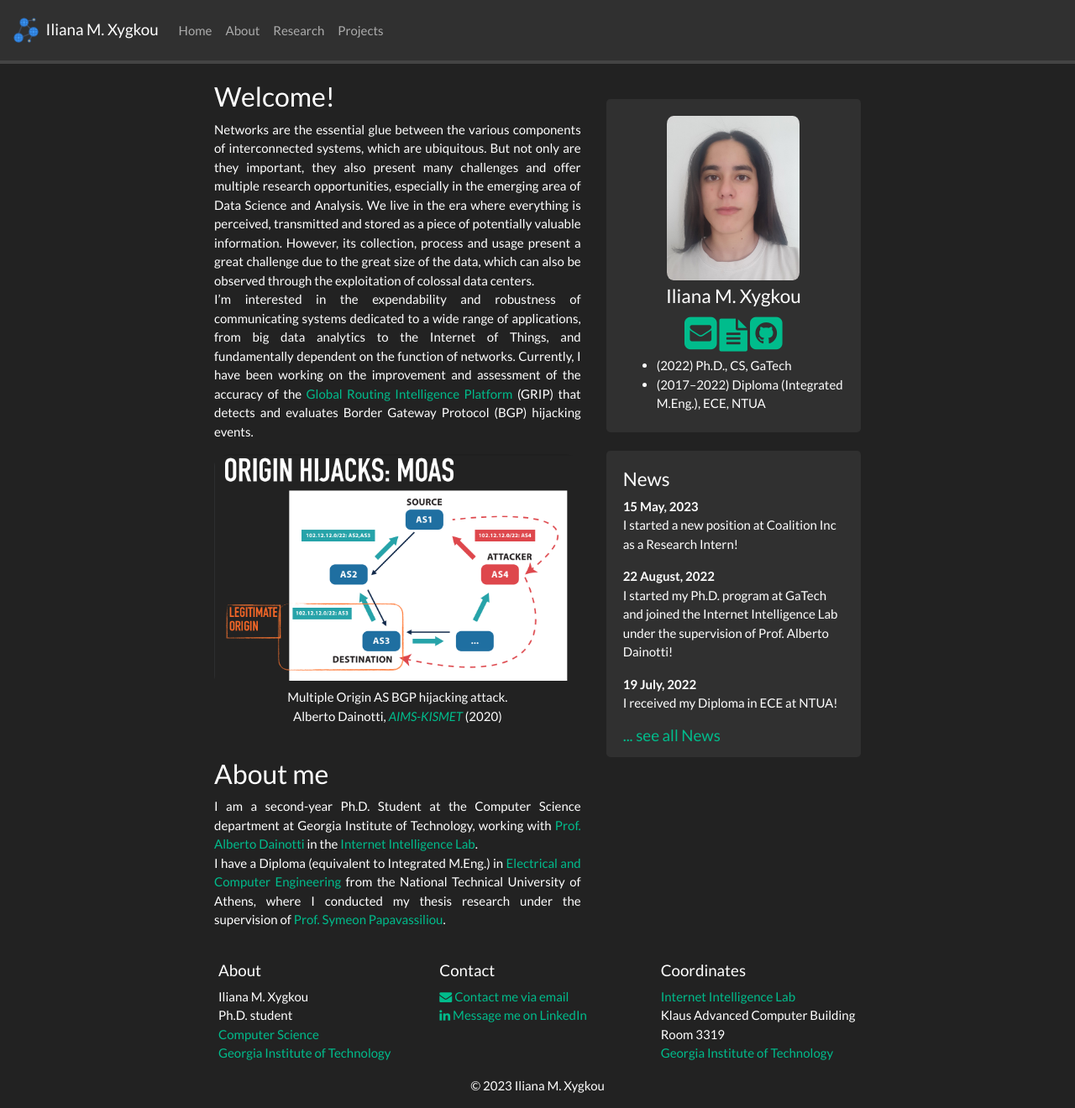
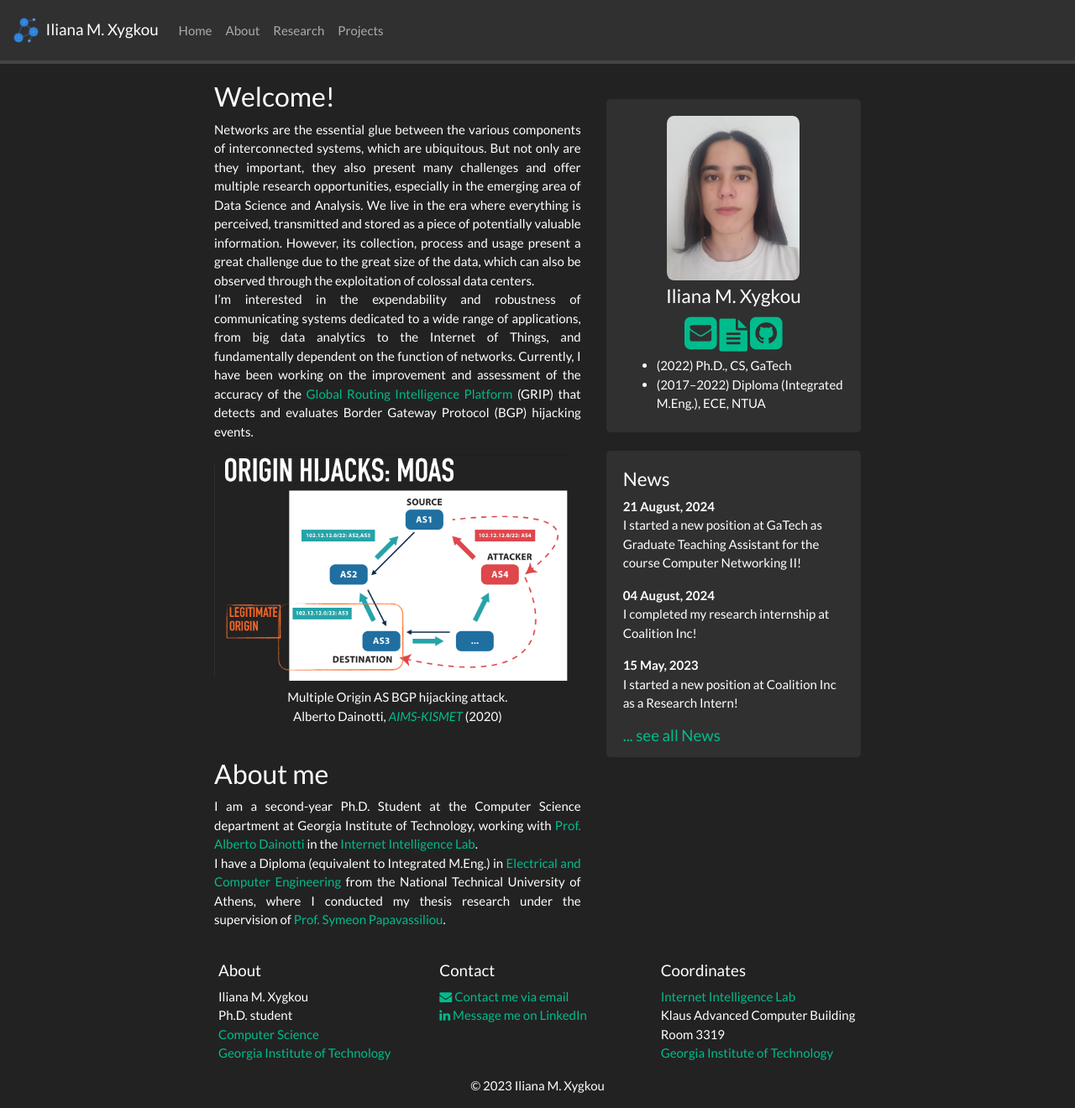
Before and after one commit to IlianaXn/ilianaxn.github.io, a Jekyll site: the page built from _pages/home.md, in a window 1280 px wide and 1320 px high. Shown: the whole window at 84% size. Built offline with Jekyll 4.4.1, drawn with Linux system fonts in a browser that asks for light colours; nearby versions of some CDN libraries; a style sheet for code colours, icons or effects is not loaded.

Commit message:
Update news.yml

```diff
--- a/_data/news.yml
+++ b/_data/news.yml
@@ -1,3 +1,7 @@
+- date: 21 August, 2024
+  headline: "I started a new position at GaTech as Graduate Teaching Assistant for the course Computer Networking II!"
+- date: 04 August, 2024
+  headline: "I completed my research internship at Coalition Inc!"
 - date: 15 May, 2023
   headline: "I started a new position at Coalition Inc as a Research Intern!"
 - date: 22 August, 2022
```
